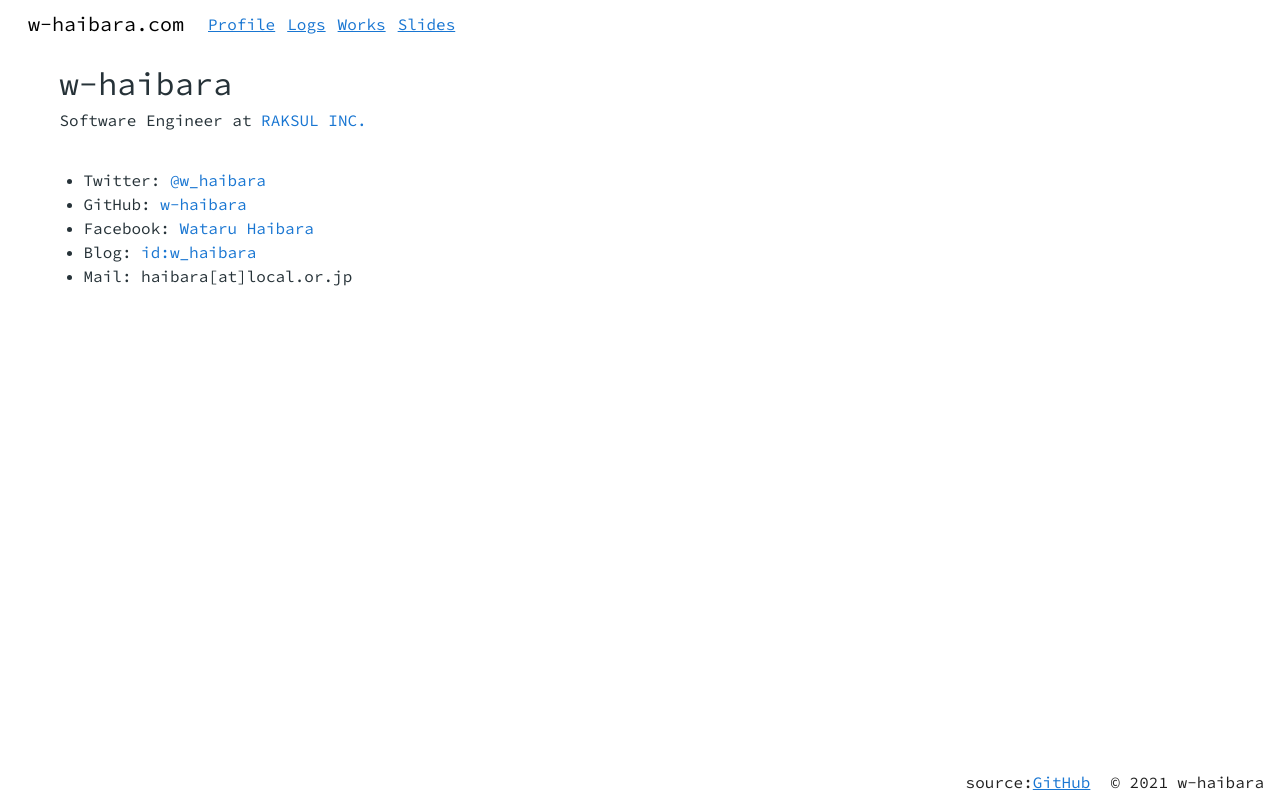
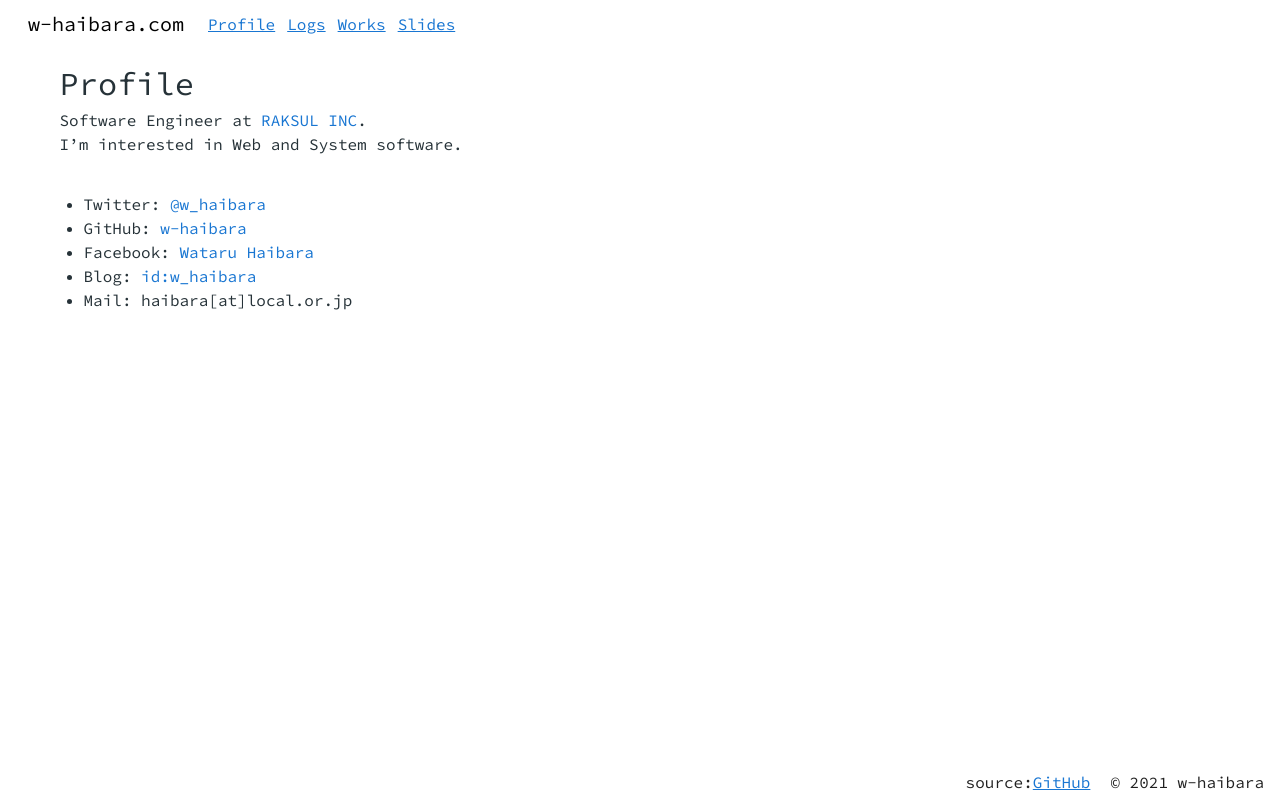
Before and after one commit to w-haibara/portfolio, a Vue app: page /#/profile in a window 1280 px wide. Built offline with nearby package versions, Linux system fonts and the light colour scheme.

Commit message:
update profile

```diff
--- a/src/views/Profile.vue
+++ b/src/views/Profile.vue
@@ -1,15 +1,14 @@
 <template>
   <v-sheet class="blue-grey--text text--darken-4" tile>
     <v-container>
-      <h1 class="font-weight-light">w-haibara</h1>
-      <div>
-        <p>
-          Software Engineer at
-          <a href="https://corp.raksul.com" target="_blank" rel="noopener">
-            RAKSUL INC.
-          </a>
-        </p>
-      </div>
+      <h1 class="font-weight-light">Profile</h1>
+      <p>
+        Software Engineer at
+        <a href="https://corp.raksul.com" target="_blank" rel="noopener"
+          >RAKSUL INC</a
+        >. <br />
+        I’m interested in Web and System software.
+      </p>
 
       <ul class="py-5">
         <li v-for="(link, i) in links" :key="i">
```
